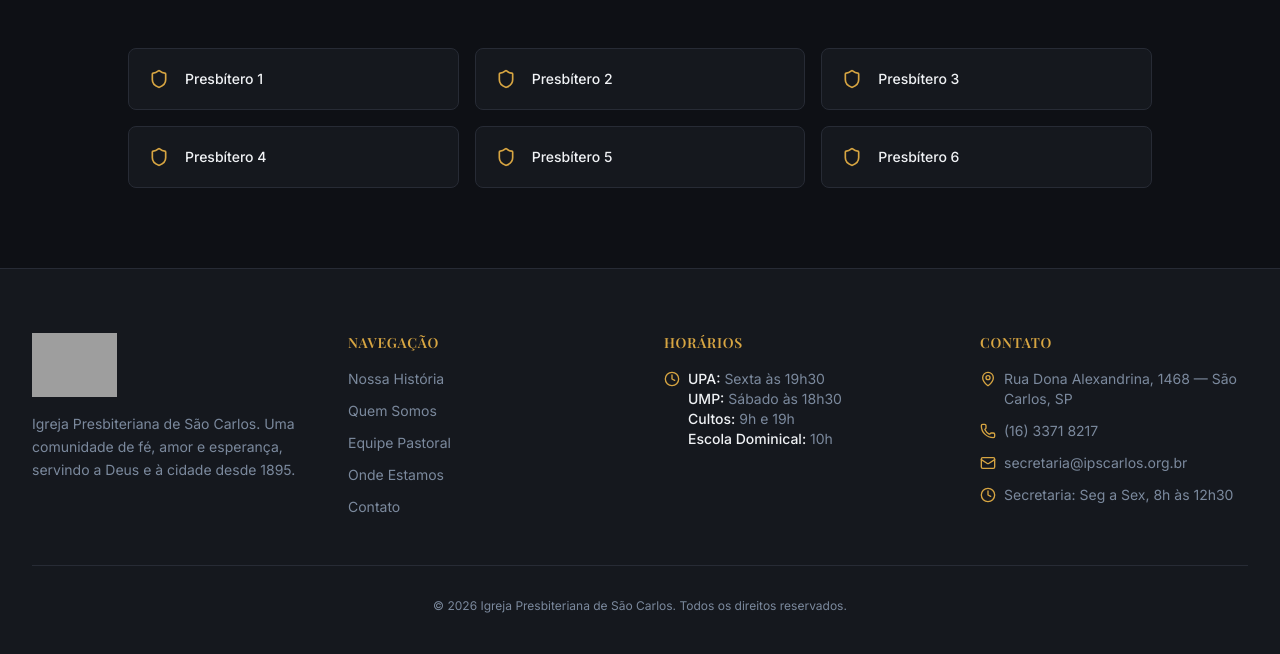
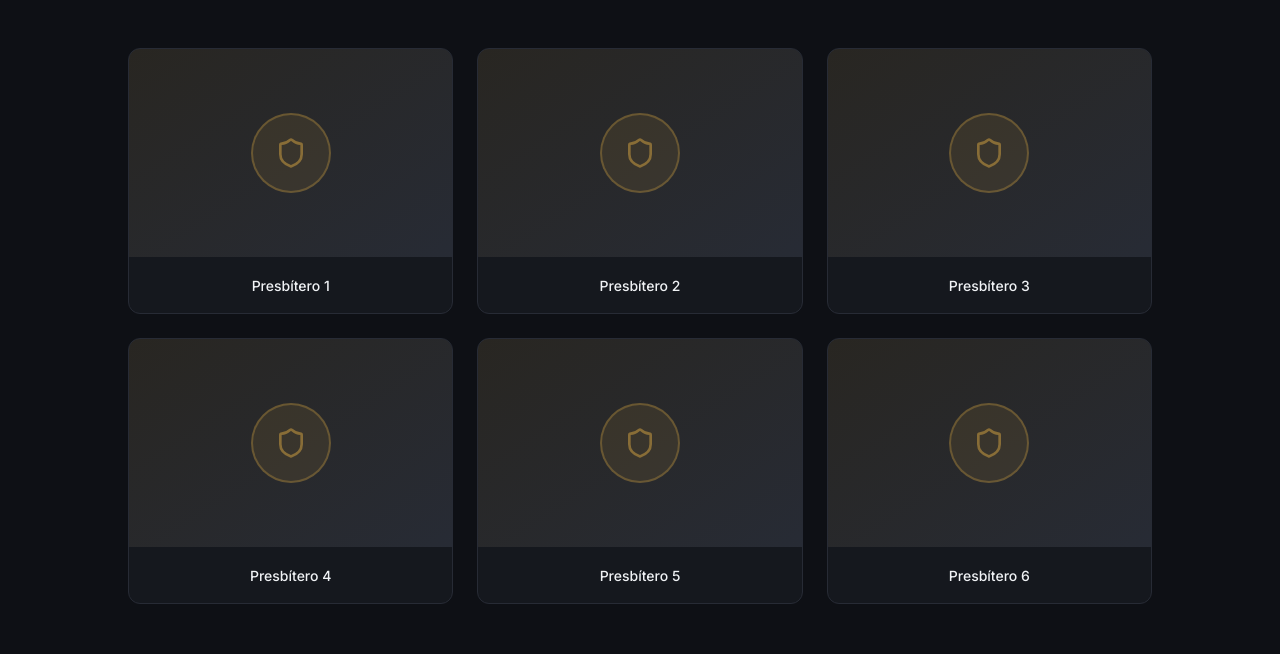
Before and after one commit to tanomeusite/site_ipscarlos, a React (Vite) app: page /lideranca/conselho in a window 1280 px wide. Shown: the part 880-1534 px from the top of the page. Built offline with nearby package versions, Linux system fonts and the light colour scheme; no server answers; grey boxes are pictures that could not be loaded; a web font is replaced by a local one.

Commit message:
File changes

```diff
--- a/src/pages/lideranca/Conselho.jsx
+++ b/src/pages/lideranca/Conselho.jsx
@@ -7,12 +7,12 @@ import SectionHeader from "@/components/shared/SectionHeader";
 const HERO_IMG = "https://media.base44.com/images/public/69cc1a1ac332652db5ee9850/d78d66e81_generated_5021373e.png";
 
 const presbiteros = [
-  "Presbítero 1",
-  "Presbítero 2",
-  "Presbítero 3",
-  "Presbítero 4",
-  "Presbítero 5",
-  "Presbítero 6",
+  { nome: "Presbítero 1", foto: null },
+  { nome: "Presbítero 2", foto: null },
+  { nome: "Presbítero 3", foto: null },
+  { nome: "Presbítero 4", foto: null },
+  { nome: "Presbítero 5", foto: null },
+  { nome: "Presbítero 6", foto: null },
 ];
 
 export default function Conselho() {
@@ -47,18 +47,28 @@ export default function Conselho() {
             </p>
           </motion.div>
 
-          <div className="grid grid-cols-1 sm:grid-cols-2 md:grid-cols-3 gap-4">
-            {presbiteros.map((nome, i) => (
+          <div className="grid grid-cols-1 sm:grid-cols-2 md:grid-cols-3 gap-6">
+            {presbiteros.map((presbitero, i) => (
               <motion.div
                 key={i}
                 initial={{ opacity: 0, y: 20 }}
                 whileInView={{ opacity: 1, y: 0 }}
                 viewport={{ once: true }}
                 transition={{ duration: 0.4, delay: i * 0.08 }}
-                className="flex items-center gap-4 bg-card border border-border rounded-lg p-5 hover:border-primary/30 transition-colors duration-300"
+                className="bg-card border border-border rounded-xl overflow-hidden hover:border-primary/30 transition-colors duration-300"
               >
-                <Shield className="w-5 h-5 text-primary shrink-0" />
-                <span className="font-body text-sm text-foreground font-medium">{nome}</span>
+                <div className="h-52 bg-gradient-to-br from-primary/10 to-accent flex items-center justify-center overflow-hidden">
+                  {presbitero.foto ? (
+                    <img src={presbitero.foto} alt={presbitero.nome} className="w-full h-full object-cover object-top" />
+                  ) : (
+                    <div className="w-20 h-20 rounded-full bg-primary/10 border-2 border-primary/30 flex items-center justify-center">
+                      <Shield className="w-8 h-8 text-primary/50" />
+                    </div>
+                  )}
+                </div>
+                <div className="p-4 text-center">
+                  <span className="font-body text-sm text-foreground font-medium">{presbitero.nome}</span>
+                </div>
               </motion.div>
             ))}
           </div>
```
